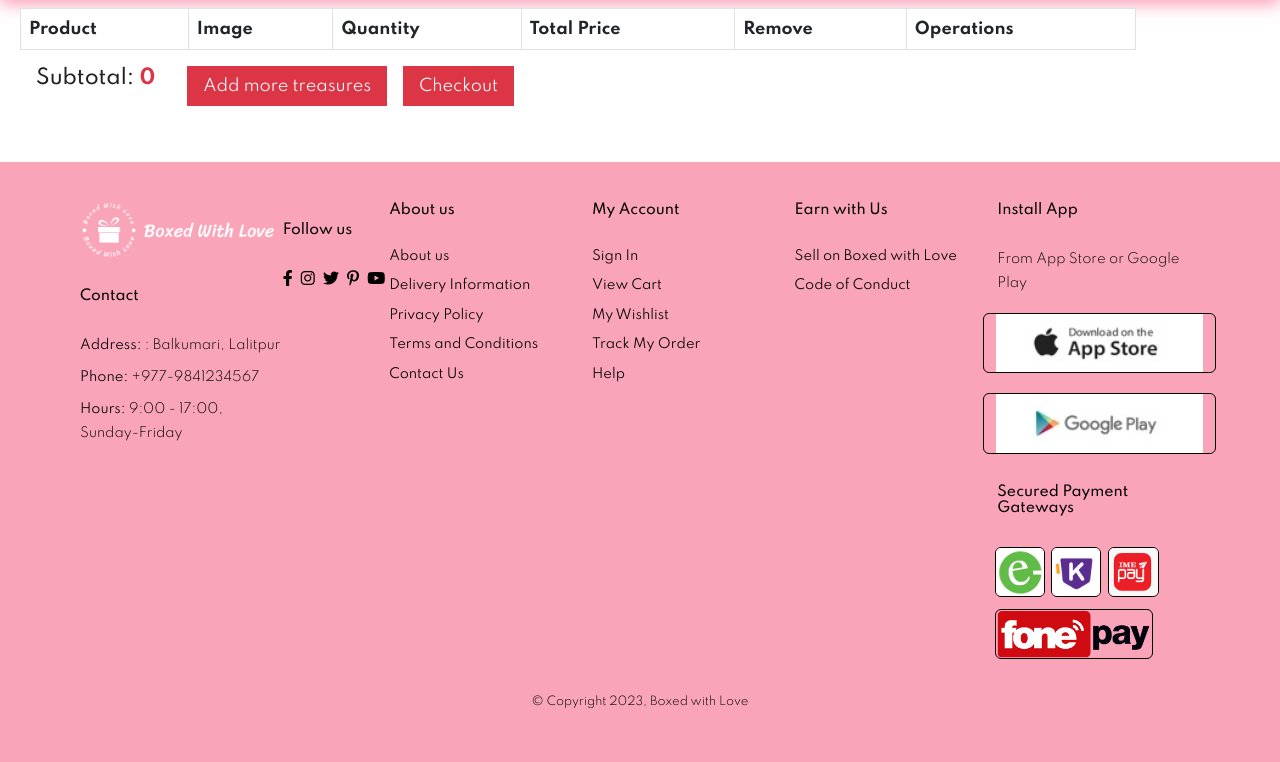
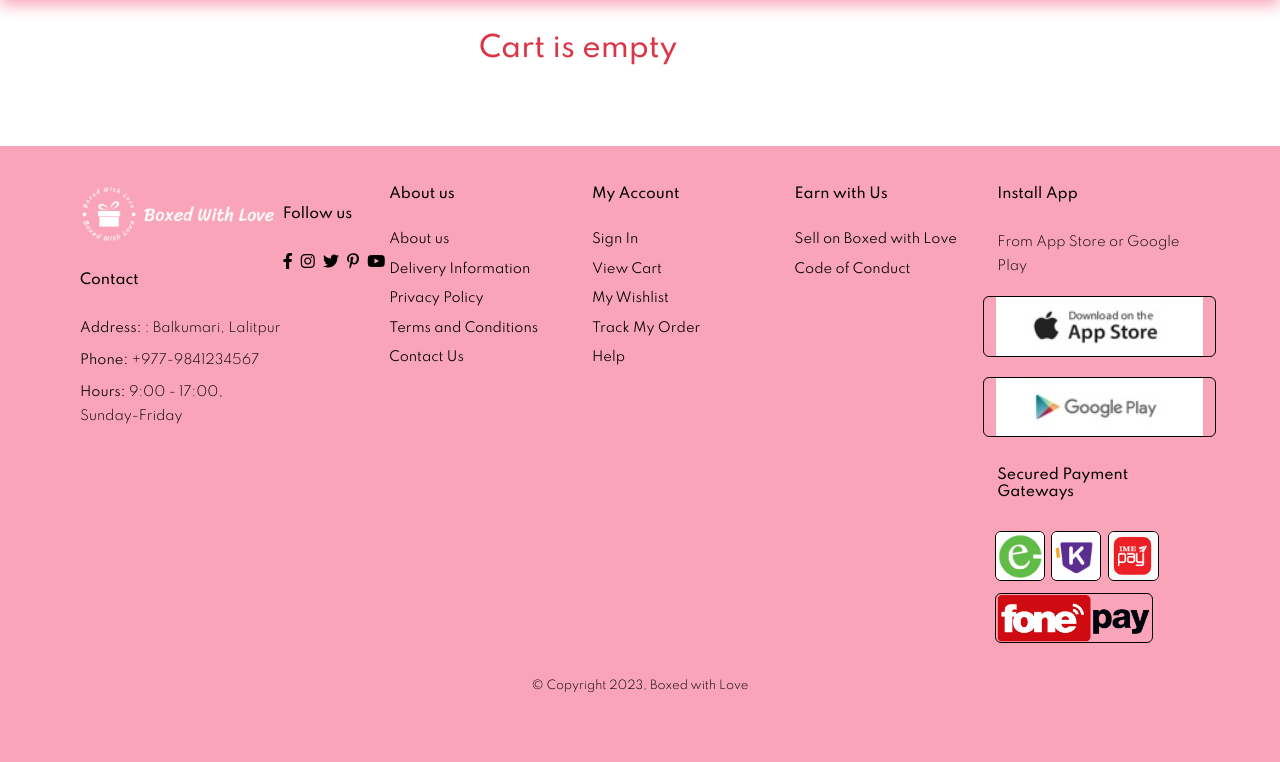
Before and after one commit to ayushmakafle/Boxed-with-Love, a PHP site: page /cart.php in a window 1280 px wide. Shown: the part 96-858 px from the top of the page. After the commit the page ends 789 px from the top, so only its background shows below. Run offline with PHP 8.4, Linux system fonts and the light colour scheme; tables that the repository leaves empty or names only in its code hold one stand-in row (values such as "Sample post"); lists and menus that the app fills with data are empty; some libraries are stand-ins or nearby versions.

Commit message:
empty cart

```diff
--- a/cart.php
+++ b/cart.php
@@ -49,16 +49,7 @@
     <div class="row">
         <form action="" method="post">
         <table class="table table-bordered">
-            <thead>
-                <tr>
-                    <th> Product </th>
-                    <th> Image</th>
-                    <th> Quantity</th>
-                    <th> Total Price</th>
-                    <th> Remove</th>
-                    <th colspan="2"> Operations</th>
-                </tr>
-            </thead>
+
             <tbody>
                 <?php
                 global $con;
@@ -66,6 +57,18 @@
                 $get_ip_address = getIPAddress();
                 $cart_query = "SELECT * from `cart_details` where ip_address='$get_ip_address'";
                 $result = mysqli_query($con,$cart_query);
+                $result_count=mysqli_num_rows($result);
+                if($result_count>0){
+                    echo" <thead>
+                    <tr>
+                        <th> Product </th>
+                        <th> Image</th>
+                        <th> Quantity</th>
+                        <th> Total Price</th>
+                        <th> Remove</th>
+                        <th colspan='2'> Operations</th>
+                    </tr>
+                </thead>";
                 while($row = mysqli_fetch_array($result)){
                     $product_id = $row['product_id'];
                     $select_products = "SELECT * from `products` where product_id='$product_id'";
@@ -117,22 +120,41 @@
                 <?php
                 }
             }
+        }
+        else{
+            echo "<br><h3 class='text-center text-danger'>Cart is empty</h3>";
+        }
             ?>
             </tbody>
         </table>
+
         <!--subtotal-->
         <div class="d-flex mb-5">
-            <h4 class="px-3">Subtotal: <strong class="text-danger">
-            <?php echo $total_price?></strong></h4>
-            <a href="buildaboxpage.php"><button class="bg-danger
-            px-3 py-2 border-0 mx-3 text-light">Add more treasures </button></a>
-            <a href="#"><button class="bg-danger
-            px-3 py-2 border-0 text-light">Checkout </button></a>
+        <?php
+                global $con;
+                $get_ip_address = getIPAddress();
+                $cart_query = "SELECT * from `cart_details` where ip_address='$get_ip_address'";
+                $result = mysqli_query($con,$cart_query);
+                $result_count=mysqli_num_rows($result);
+                if($result_count>0){
+                    echo"   <h4 class='px-3'>Subtotal:
+                    <strong class='text-danger'>
+                    $total_price</strong></h4>
+                    <a href='buildaboxpage.php'>
+                    <button class='bg-danger
+                    px-3 py-2 border-0 mx-3 text-light'>
+                    Add more treasures </button></a>
+                    <a href='#'><button class='bg-danger
+                    px-3 py-2 border-0 text-light'>Checkout </button></a>
+        ";}else{
+        }
+        ?>
 
         </div>
-    </div>
+                </div>
+                </form>
  </div>
- </form>
+
  <!--function to remove item-->
  <?php
  function remove_cart_item(){
@@ -152,6 +174,7 @@
  }
  echo $remove_item=remove_cart_item();
  ?>
+
 
 		<!--Footer-->
 		<footer class="section-p1">
```
